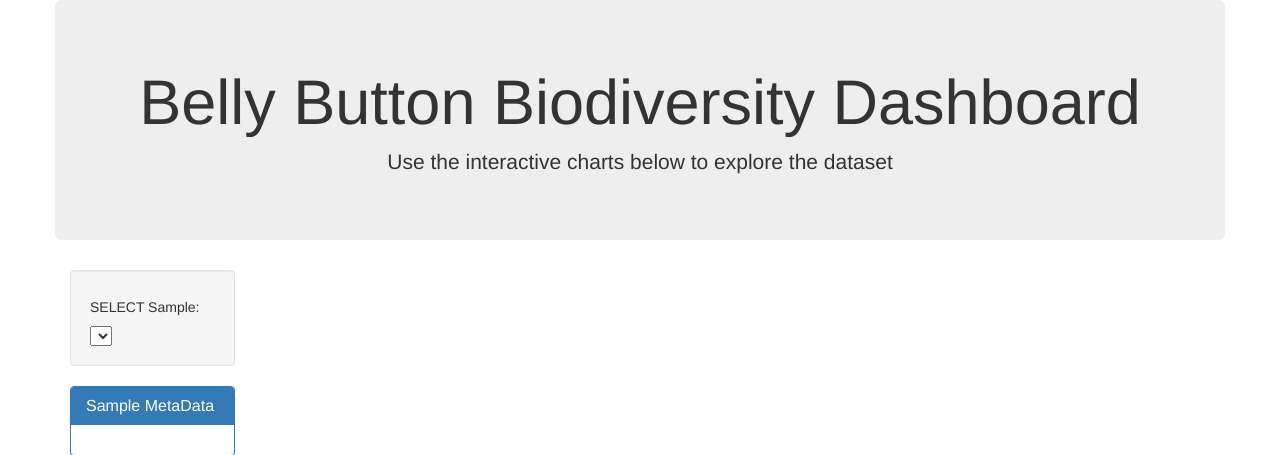
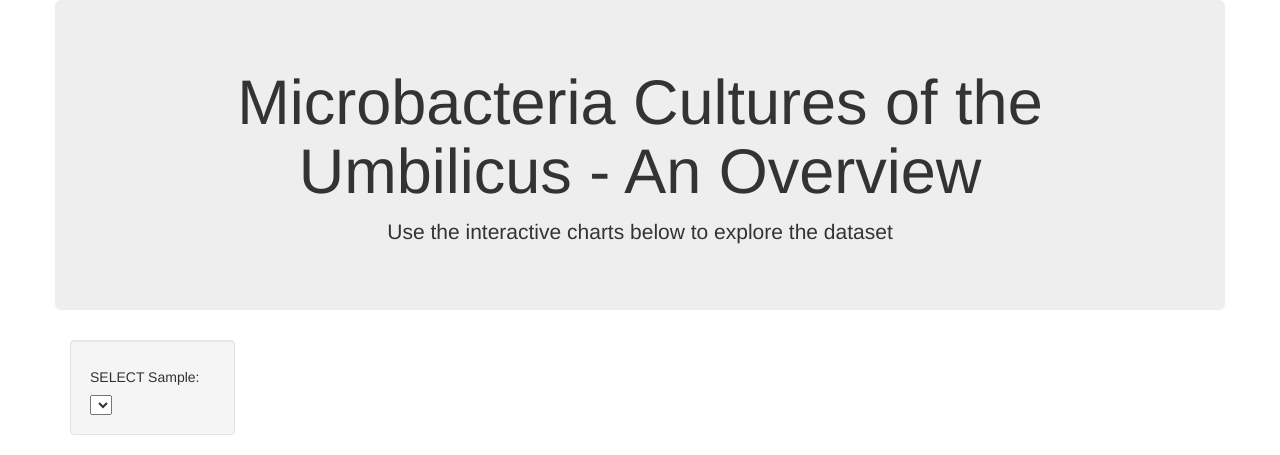
Before and after one commit to mbyrd27/PlotlyJSHW, a Flask app: page / in a window 1280 px wide. Shown: the top 455 px of the page. Run offline with Flask 2, Linux system fonts and the light colour scheme; data that the repository does not hold is empty; some libraries are stand-ins or nearby versions.

Commit message:
minor changes

```diff
--- a/templates/index.html
+++ b/templates/index.html
@@ -5,7 +5,7 @@
   <meta charset="UTF-8">
   <meta name="viewport" content="width=device-width, initial-scale=1.0">
   <meta http-equiv="X-UA-Compatible" content="ie=edge">
-  <title>Flask Plotlyjs Example</title>
+  <title>Plotly JS HW</title>
   <link rel="stylesheet" href="https://maxcdn.bootstrapcdn.com/bootstrap/3.3.7/css/bootstrap.min.css">
 </head>
 
@@ -14,7 +14,7 @@
   <div class="container">
     <div class="row">
       <div class="col-md-12 jumbotron text-center">
-        <h1>Belly Button Biodiversity Dashboard</h1>
+        <h1>Microbacteria Cultures of the Umbilicus - An Overview</h1>
         <p>Use the interactive charts below to explore the dataset</p>
       </div>
     </div>
```
